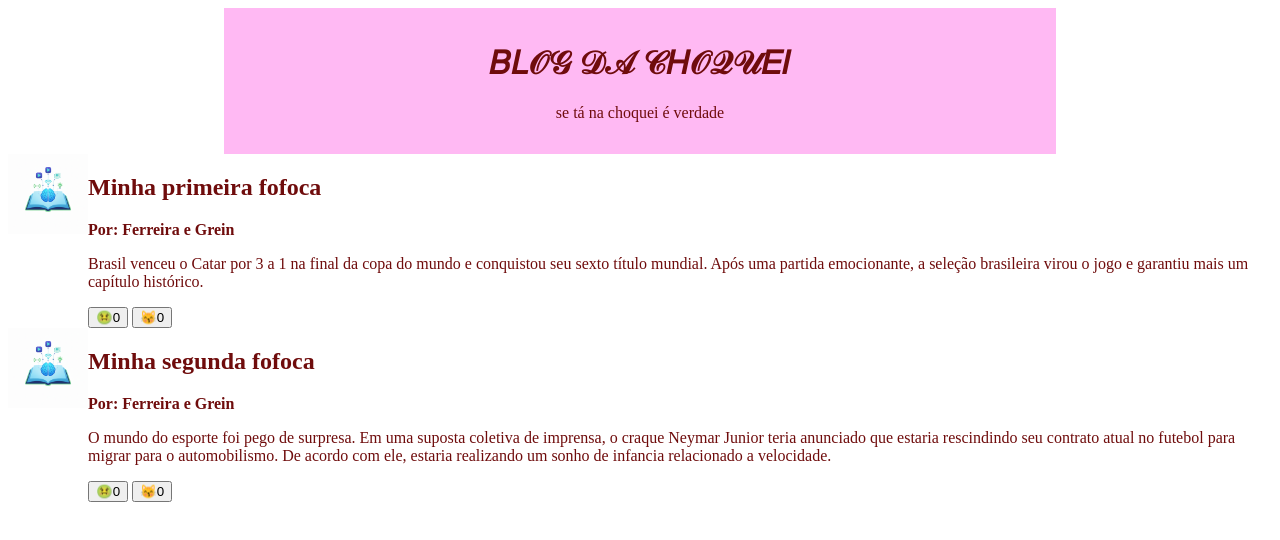
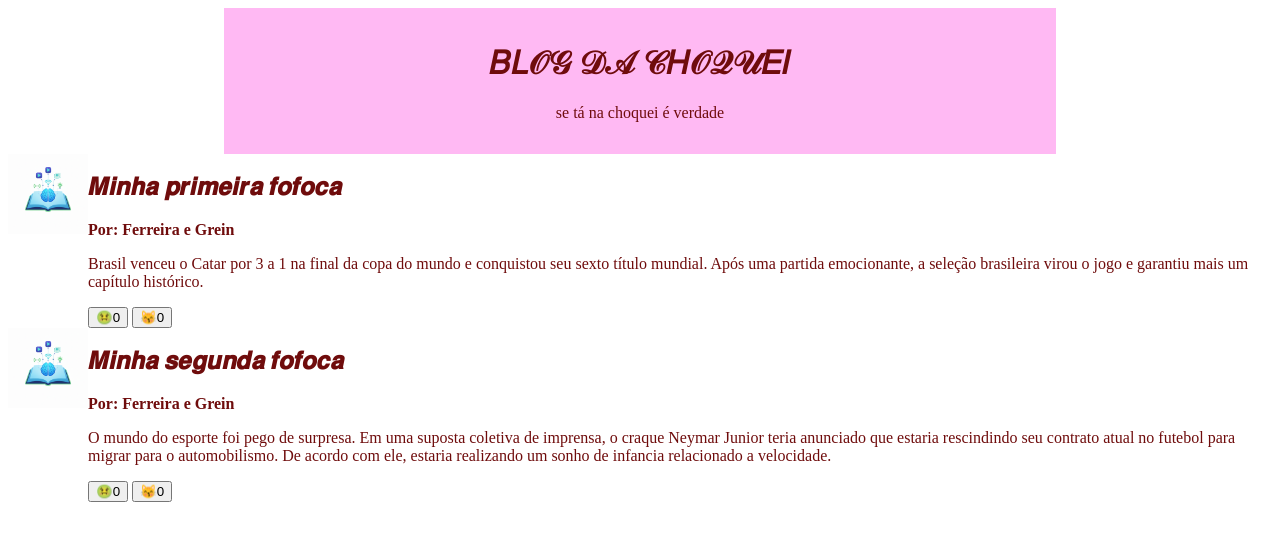
Before and after one commit to ferreiragabriele06/fergabs, a plain HTML site: page index.html in a window 1280 px wide. Drawn offline with Linux system fonts and the light colour scheme.

Commit message:
gdsjfnsdjfncd

```diff
--- a/index.html
+++ b/index.html
@@ -53,7 +53,7 @@
                 alt="Logotipo conceitual de tecnologia e educacao: um livro aberto de onde emerge um cérebro digital brilhante, cercado por ícones de Wi-Fi, circuitos e lâmpada de ideia. Cores em tons de azul e branco.">
 
             <div>
-                <h2>Minha primeira fofoca</h2>
+                <h2>𝑴𝒊𝒏𝒉𝒂 𝒑𝒓𝒊𝒎𝒆𝒊𝒓𝒂 𝒇𝒐𝒇𝒐𝒄𝒂</h2>
                 <p class="artigo-autor">Por: Ferreira e Grein</p>
                 <p>Brasil venceu o Catar por 3 a 1 na final da copa do mundo e conquistou seu sexto título mundial.
                  Após uma partida emocionante, a seleção brasileira virou o jogo e garantiu mais um capítulo histórico.</p>
@@ -66,7 +66,7 @@
                 alt="Logotipo conceitual de tecnologia e educacao: um livro aberto de onde emerge um cérebro digital brilhante, cercado por ícones de Wi-Fi, circuitos e lâmpada de ideia. Cores em tons de azul e branco.">
 
             <div>
-                <h2>Minha segunda fofoca</h2>
+                <h2>𝑴𝒊𝒏𝒉𝒂 𝒔𝒆𝒈𝒖𝒏𝒅𝒂 𝒇𝒐𝒇𝒐𝒄𝒂</h2>
                 <p class="artigo-autor">Por: Ferreira e Grein</p>
                 <p>O mundo do esporte foi pego de surpresa. Em uma suposta coletiva de imprensa, o craque Neymar Junior teria anunciado que estaria rescindindo seu contrato atual no futebol para migrar para o automobilismo. De acordo com ele, estaria realizando um sonho de infancia relacionado a velocidade.</p>
                 <button>🤢<span>0</span></button>
```
